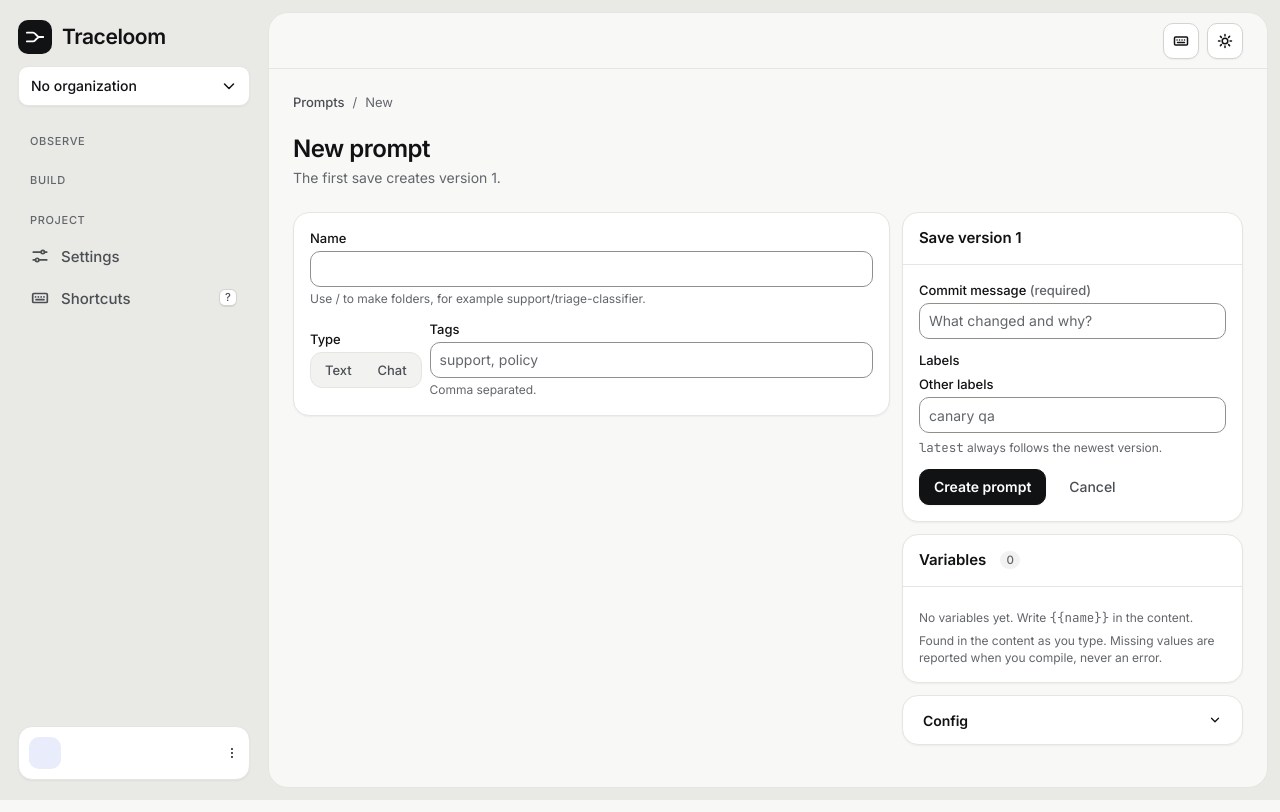
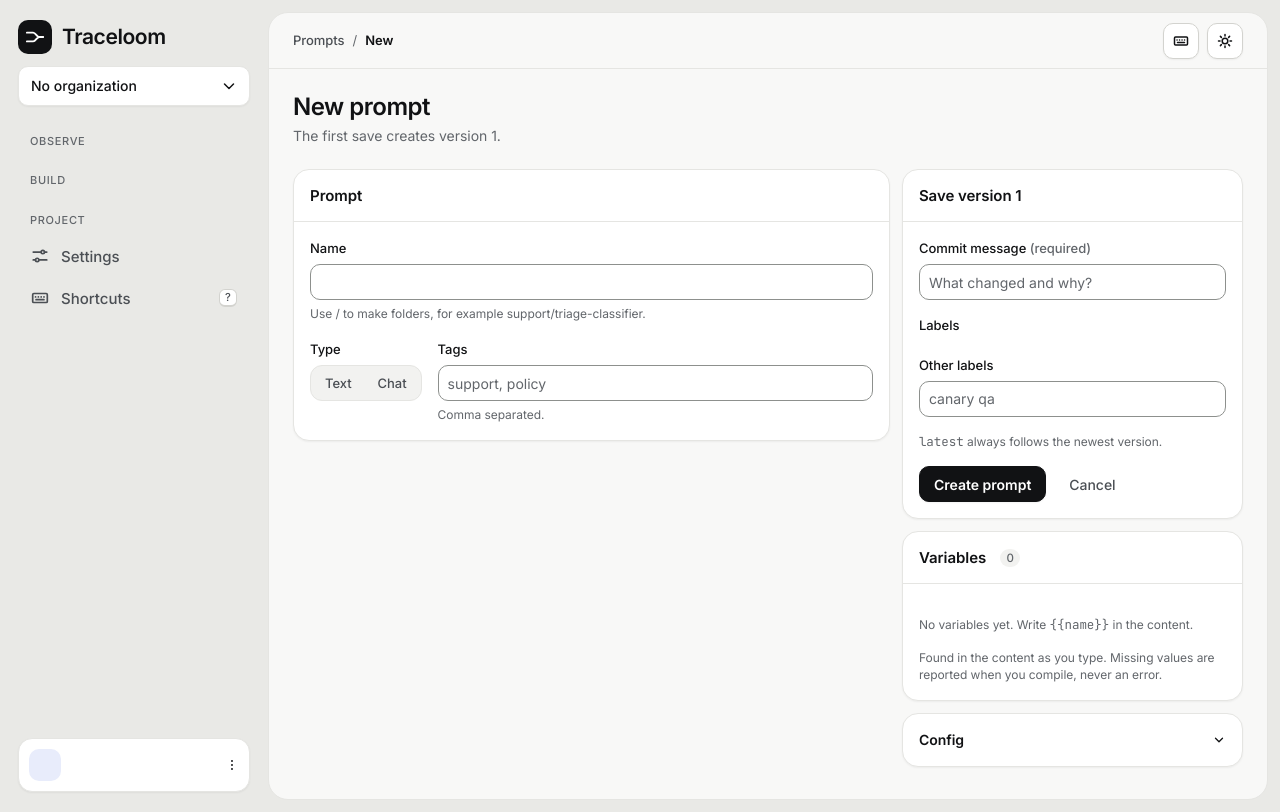
Before and after one commit to kmugalkhod/traceloom, a Python web app: template traceloom/web/templates/prompts/new.html in a window 1280 px wide. Run offline with Jinja, Linux system fonts and the light colour scheme; the template is opened without the code that fills it, so the values that code supplies are empty.

Commit message:
T-13: prompts empty state, crumbs block, form rhythm, 52px headers

```diff
--- a/traceloom/web/static/ui/prompts.css
+++ b/traceloom/web/static/ui/prompts.css
@@ -0,0 +1,25 @@
+/* Prompts (FR-PP1, FR-PP2): centred empty state, form rhythm, 52px panel headers.
+   Shared control, table and empty-state rules live in base.css. */
+
+/* the folder path shows in the page body on mobile only; desktop has it in the context bar */
+.crumbs-m{display:none}
+@container app (max-width:760px){.crumbs-m{display:block}}
+
+/* forms: label 6px above its field, 16px between fields */
+.editor .field{gap:var(--sp-3)}
+.editor .field>label,.editor .field>.lbl{display:block;line-height:20px}
+.editor .panel-b.stack,.editor .stack-s{gap:var(--sp-6)}
+.editor .stack-s>.field{margin-top:var(--sp-2)}
+
+/* Type and Tags on one row, tops aligned so both labels share a baseline */
+.editor .field-row{display:flex;flex-wrap:wrap;align-items:flex-start;gap:var(--sp-6)}
+.editor .field-row>.field{min-width:0}
+.editor .field-row>.field.grow{flex:1 1 220px}
+.editor .seg.radios label{height:var(--ctl-h-sm);min-height:0}
+.editor .field-row .type-pill{display:inline-flex;align-items:center;height:var(--ctl-h)}
+
+/* panel headers, including the collapsible Config panel, are 52px with 16px padding */
+.editor .panel>.panel-h{height:var(--panel-head-h)}
+.editor .panel .cfg>summary{min-height:var(--panel-head-h);padding:0 var(--sp-6)}
+.editor .panel .cfg>div{padding:0 var(--sp-6) var(--sp-6)}
+.vhead{min-height:var(--panel-head-h)}
--- a/traceloom/web/templates/_macros.html
+++ b/traceloom/web/templates/_macros.html
@@ -64,5 +64,6 @@
   {% if icon %}<span class="tile"><svg class="ico" aria-hidden="true"><use href="#{{ icon }}"/></svg></span>{% endif %}
   <h2>{{ title }}</h2>
   {% if body %}<p>{{ body }}</p>{% endif %}
+  {{ caller() if caller is defined }}
 </div>
 {%- endmacro %}
--- a/traceloom/web/templates/prompts/detail.html
+++ b/traceloom/web/templates/prompts/detail.html
@@ -2,11 +2,12 @@
 {% import "_macros.html" as m with context %}
 {% block title %}{{ name }}{% endblock %}
 {% block ctx_m %}{% endblock %}
+{% block crumbs %}{% set folder_path = name.rsplit('/', 1)[0] if '/' in name else '' %}{{ m.crumbs([{"label": "Prompts", "href": "/project/" ~ project.id ~ "/prompts"}] + ([{"label": folder_path, "href": "/project/" ~ project.id ~ "/prompts?folder=" ~ (folder_path | urlencode)}] if folder_path else []) + [{"label": name.rsplit('/', 1)[-1]}]) }}{% endblock %}
 {% block daterange %}{% if tab == "metrics" %}{% include "_range_picker.html" %}{% endif %}{% endblock %}
 {% block scripts %}<script src="/static/prompt_detail.js" defer></script>{% endblock %}
 {% block content %}
 <div class="stack">
-  <nav class="crumbs" aria-label="Breadcrumb"><a href="/project/{{ project.id }}/prompts">Prompts</a>{% if name.rsplit('/', 1)|length > 1 %}<span aria-hidden="true">/</span><a href="/project/{{ project.id }}/prompts?folder={{ name.rsplit('/', 1)[0] | urlencode }}">{{ name.rsplit('/', 1)[0] }}</a>{% endif %}</nav>
+  <div class="crumbs-m">{{ self.crumbs() }}</div>
   <div class="page-h">
     <div class="grow"><h1>{{ name }}</h1></div>
     <div class="row-wrap">
--- a/traceloom/web/templates/prompts/new.html
+++ b/traceloom/web/templates/prompts/new.html
@@ -4,9 +4,10 @@
 {% set is_version = state.mode == "version" %}
 {% block title %}{{ "New version of " ~ state.name if is_version else "New prompt" }}{% endblock %}
 {% block ctx_m %}{% endblock %}
+{% block crumbs %}{{ m.crumbs([{"label": "Prompts", "href": "/project/" ~ project.id ~ "/prompts"}] + ([{"label": state.name, "href": cancel_url}] if is_version else []) + [{"label": "New version" if is_version else "New"}]) }}{% endblock %}
 {% block scripts %}<script src="/static/prompts.js" defer></script>{% endblock %}
 {% block content %}
-<nav class="crumbs" aria-label="Breadcrumb"><a href="/project/{{ project.id }}/prompts">Prompts</a><span aria-hidden="true">/</span>{% if is_version %}<a href="{{ cancel_url }}">{{ state.name }}</a><span aria-hidden="true">/</span>{% endif %}<span>{{ "New version" if is_version else "New" }}</span></nav>
+<div class="crumbs-m">{{ self.crumbs() }}</div>
 {{ m.page_header("New version of " ~ state.name if is_version else "New prompt", ("Starts from v" ~ state.from_version ~ " and saves as the next version.") if is_version else "The first save creates version 1.") }}
 {% if errors.form %}{{ m.banner("err", errors.form) }}{% endif %}
 
@@ -14,7 +15,7 @@
   {{ m.csrf() }}
   <input type="hidden" name="mode" value="{{ state.mode }}">
   <div class="stack">
-    <div class="panel"><div class="panel-b stack">
+    <div class="panel"><div class="panel-h"><h2>Prompt</h2></div><div class="panel-b stack">
       <div class="field">
         <label for="pn">Name</label>
         {% if is_version %}
@@ -26,7 +27,7 @@
           {% else %}<span class="hint" id="h-pn">Use / to make folders, for example support/triage-classifier.</span>{% endif %}
         {% endif %}
       </div>
-      <div class="row-wrap">
+      <div class="field-row">
         <div class="field"><span class="lbl" id="type-lbl">Type</span>
           {% if is_version %}
             <input type="hidden" name="type" value="{{ state.type }}">
```
Also changed, not shown: traceloom/web/templates/prompts/_empty.html (+9 -8 lines), traceloom/web/templates/prompts/list.html (+10 -11 lines).
